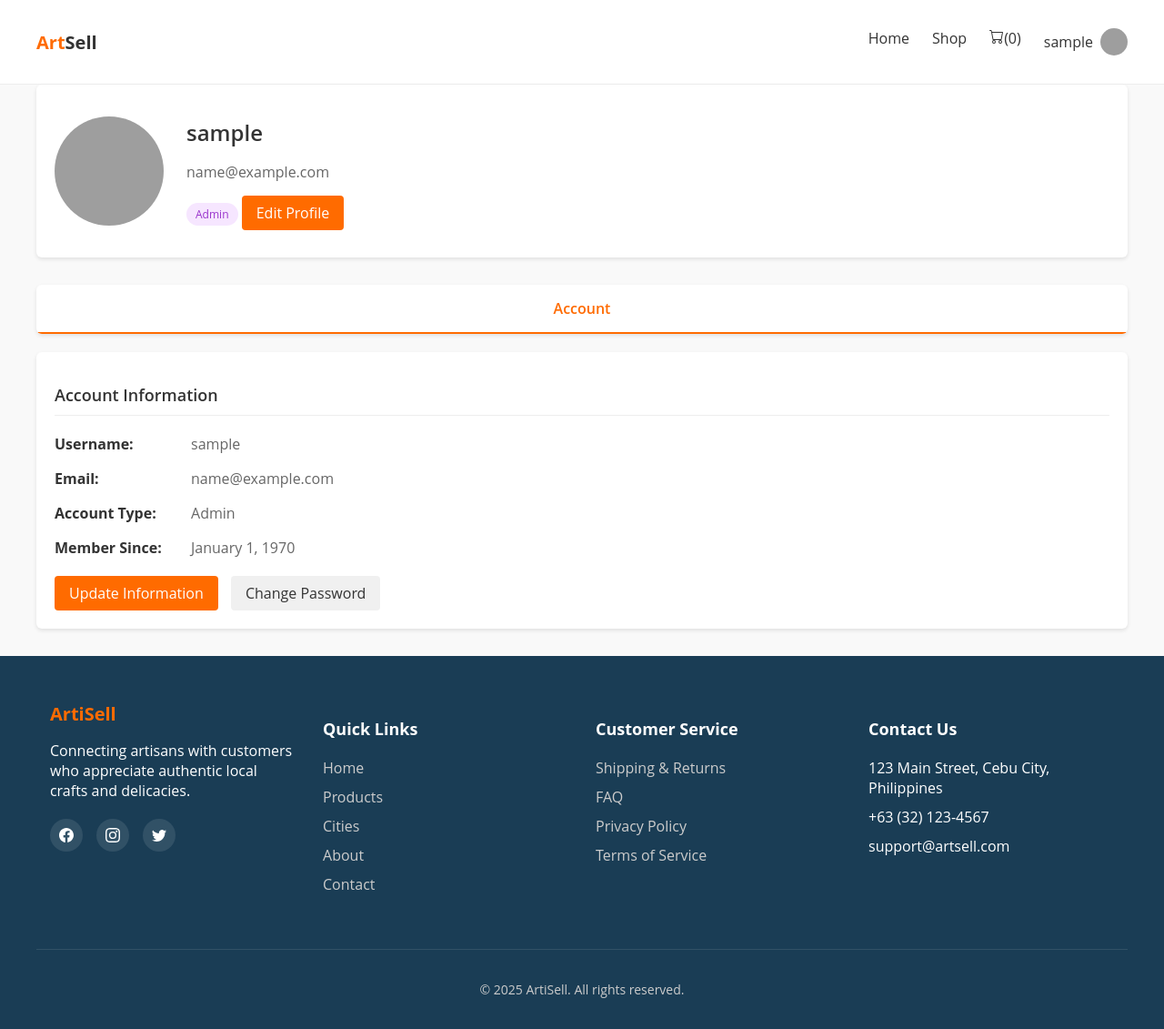
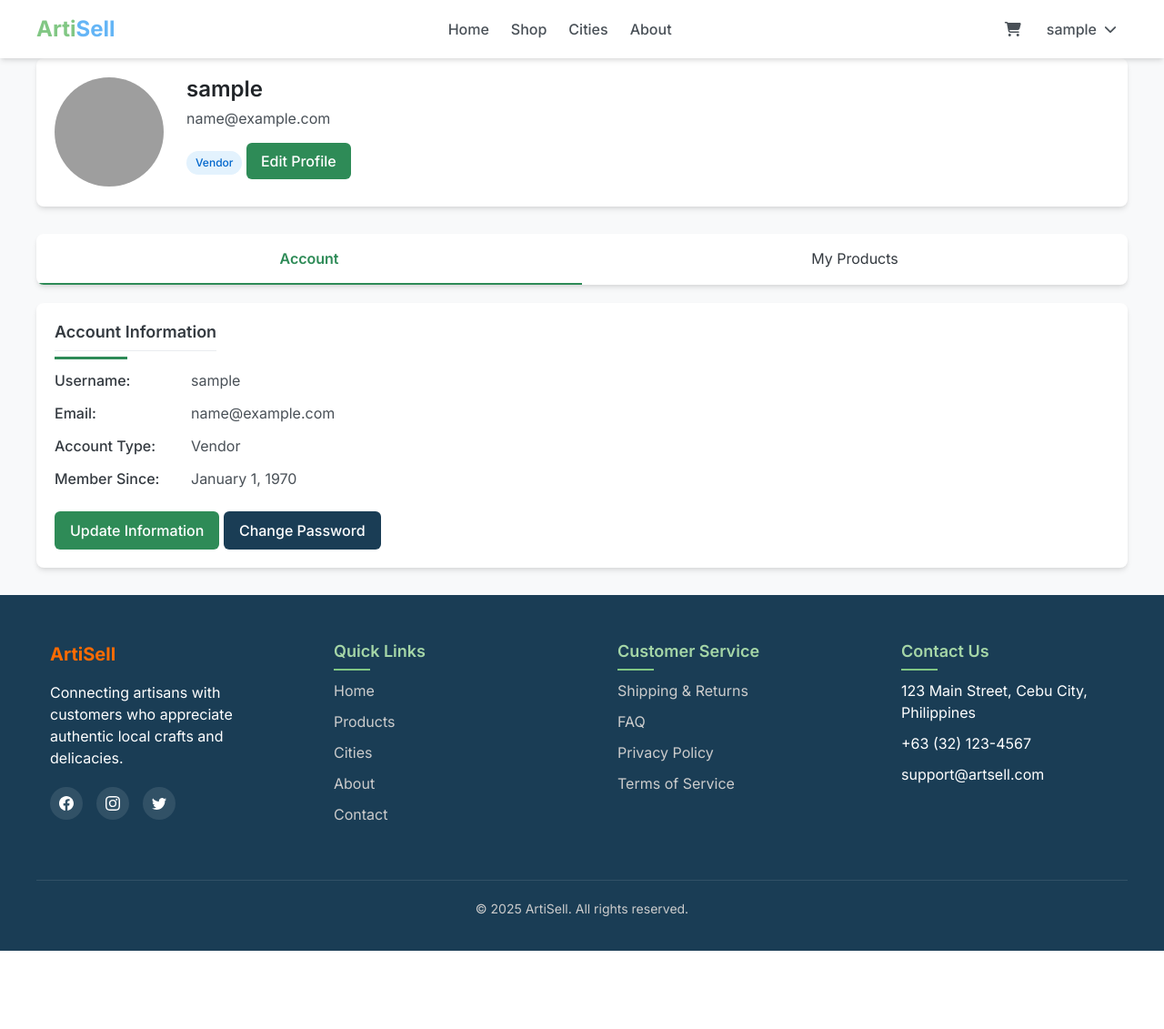
Before and after one commit to Escaflowne1995/Artisell, a PHP site: page /Artisell/profile.php in a window 1280 px wide. Shown: the whole page at 91% size. After the commit the page ends 1045 px from the top, so only its background shows below. Run offline with PHP 8.4, Linux system fonts and the light colour scheme; the visitor is signed in with stand-in values (Sample User, id 1); data comes from the database, SQL or seed files in the repository; grey boxes are pictures that could not be loaded.

Commit message:
11th commit

```diff
--- a/cart.php
+++ b/cart.php
@@ -113,7 +113,7 @@ if (!empty($_SESSION['cart'])) {
 <body>
     <header class="header">
         <div class="container header-inner">
-            <a href="index.php" class="logo">Arti<span class="text-primary">Sell</span></a>
+            <a href="index.php" class="logo">Arti<span class="text-blue-logo">Sell</span></a>
 
             <nav>
                 <ul class="nav-links">
--- a/css/modern.css
+++ b/css/modern.css
@@ -10,6 +10,7 @@
   --secondary: #1a3d55;       /* Deep blue */
   --secondary-light: #2c5a7c; /* Medium blue */
   --accent: #4fb3ff;
+  --blue: #0066cc;           /* Logo blue */
   --neutral-100: #ffffff;
   --neutral-200: #f8f9fa;
   --neutral-300: #e9ecef;
@@ -826,6 +827,7 @@ footer {
 .text-info { color: #17a2b8; }
 .text-green { color: var(--green-400); }
 .text-blue { color: var(--blue-400); }
+.text-blue-logo { color: var(--blue); }
 
 .bg-primary { background-color: var(--primary); }
 .bg-secondary { background-color: var(--secondary); }
--- a/profile.php
+++ b/profile.php
@@ -54,70 +54,13 @@ if ($role === 'vendor') {
 <head>
     <meta charset="UTF-8">
     <meta name="viewport" content="width=device-width, initial-scale=1.0">
-    <title>My Profile - ArtSell</title>
-    <link rel="stylesheet" href="css/styles.css">
+    <title>My Profile - ArtiSell</title>
+    <link rel="stylesheet" href="css/modern.css">
+    <link rel="stylesheet" href="https://cdnjs.cloudflare.com/ajax/libs/font-awesome/6.5.1/css/all.min.css">
+    <link rel="preconnect" href="https://fonts.googleapis.com">
+    <link rel="preconnect" href="https://fonts.gstatic.com" crossorigin>
+    <link href="https://fonts.googleapis.com/css2?family=Inter:wght@400;500;600;700&display=swap" rel="stylesheet">
     <style>
-        body {
-            background-color: #f9f9f9;
-            color: #333;
-            font-family: 'Open Sans', sans-serif;
-        }
-        .container {
-            max-width: 1200px;
-            margin: 0 auto;
-            padding: 0 20px;
-        }
-        header {
-            background: #fff;
-            padding: 15px 0;
-            border-bottom: 1px solid #eee;
-        }
-        .header-inner {
-            display: flex;
-            justify-content: space-between;
-            align-items: center;
-        }
-        .logo a {
-            color: #ff6b00;
-            text-decoration: none;
-            font-size: 20px;
-            font-weight: bold;
-        }
-        nav ul {
-            display: flex;
-            list-style: none;
-        }
-        nav ul li {
-            margin-left: 25px;
-        }
-        nav ul li a {
-            color: #333;
-            text-decoration: none;
-            font-weight: 500;
-        }
-        .profile-dropdown {
-            position: relative;
-        }
-        .profile-dropdown:hover .dropdown-content {
-            display: block;
-        }
-        .dropdown-content {
-            position: absolute;
-            right: 0;
-            background: #fff;
-            box-shadow: 0 2px 4px rgba(0,0,0,0.1);
-            border-radius: 4px;
-            min-width: 120px;
-        }
-        .dropdown-content a {
-            display: block;
-            padding: 10px 15px;
-            color: #333;
-            text-decoration: none;
-        }
-        .dropdown-content a:hover {
-            background: #f5f5f5;
-        }
         .profile-container {
             padding: 30px 0;
         }
@@ -125,10 +68,10 @@ if ($role === 'vendor') {
             display: flex;
             align-items: center;
             margin-bottom: 30px;
-            background: #fff;
+            background: var(--neutral-100);
             padding: 20px;
-            border-radius: 6px;
-            box-shadow: 0 2px 4px rgba(0,0,0,0.1);
+            border-radius: var(--radius-lg);
+            box-shadow: var(--shadow-md);
         }
         .profile-pic-large {
             width: 120px;
@@ -138,54 +81,54 @@ if ($role === 'vendor') {
             margin-right: 25px;
         }
         .profile-info h1 {
-            font-size: 24px;
+            font-size: var(--font-size-2xl);
             font-weight: 600;
             margin-bottom: 5px;
-            color: #333;
+            color: var(--neutral-900);
         }
         .profile-info p {
-            color: #666;
+            color: var(--neutral-700);
             margin-bottom: 15px;
         }
         .profile-role {
             display: inline-block;
             padding: 4px 10px;
-            background: #f0f0f0;
+            background: var(--neutral-200);
             border-radius: 20px;
             font-size: 12px;
             font-weight: 500;
-            color: #555;
+            color: var(--neutral-700);
             margin-bottom: 15px;
         }
         .profile-role.vendor {
-            background: #e6f7ff;
-            color: #0080ff;
+            background: var(--blue-100);
+            color: var(--blue);
         }
         .profile-role.admin {
-            background: #f6e6ff;
-            color: #9933cc;
+            background: var(--green-100);
+            color: var(--primary);
         }
         .edit-profile-btn {
             display: inline-block;
             padding: 8px 16px;
-            background: #ff6b00;
+            background: var(--primary);
             color: white;
             border: none;
-            border-radius: 4px;
+            border-radius: var(--radius-md);
             text-decoration: none;
             font-weight: 500;
             transition: background 0.3s ease;
         }
         .edit-profile-btn:hover {
-            background: #e65c00;
+            background: var(--primary-dark);
             text-decoration: none;
         }
         .profile-tabs {
             display: flex;
             margin-bottom: 20px;
-            background: #fff;
-            border-radius: 6px;
-            box-shadow: 0 2px 4px rgba(0,0,0,0.1);
+            background: var(--neutral-100);
+            border-radius: var(--radius-lg);
+            box-shadow: var(--shadow-md);
             overflow: hidden;
         }
         .profile-tab {
@@ -197,19 +140,19 @@ if ($role === 'vendor') {
             transition: all 0.3s ease;
         }
         .profile-tab.active {
-            border-bottom: 2px solid #ff6b00;
+            border-bottom: 2px solid var(--primary);
             font-weight: 600;
-            color: #ff6b00;
+            color: var(--primary);
         }
         .profile-tab:hover {
-            background: #f9f9f9;
+            background: var(--neutral-200);
         }
         .tab-content {
             display: none;
-            background: #fff;
+            background: var(--neutral-100);
             padding: 20px;
-            border-radius: 6px;
-            box-shadow: 0 2px 4px rgba(0,0,0,0.1);
+            border-radius: var(--radius-lg);
+            box-shadow: var(--shadow-md);
             margin-bottom: 30px;
         }
         .tab-content.active {
@@ -220,7 +163,24 @@ if ($role === 'vendor') {
             font-weight: 600;
             margin-bottom: 20px;
             padding-bottom: 10px;
-            border-bottom: 1px solid #eee;
+            border-bottom: 1px solid var(--neutral-300);
+            color: var(--neutral-800);
+        }
+        .account-info {
+            margin-bottom: 20px;
+        }
+        .account-info p {
+            display: flex;
+            margin-bottom: 12px;
+            color: var(--neutral-700);
+        }
+        .account-info strong {
+            width: 150px;
+            color: var(--neutral-800);
+            font-weight: 500;
+        }
+        .account-actions {
+            margin-top: 24px;
         }
         .orders-table {
             width: 100%;
@@ -229,11 +189,11 @@ if ($role === 'vendor') {
         .orders-table th, .orders-table td {
             padding: 12px 15px;
             text-align: left;
-            border-bottom: 1px solid #eee;
+            border-bottom: 1px solid var(--neutral-300);
         }
         .orders-table th {
             font-weight: 600;
-            color: #555;
+            color: var(--neutral-700);
         }
         .status-badge {
             display: inline-block;
@@ -247,150 +207,105 @@ if ($role === 'vendor') {
             color: #ffa500;
         }
         .status-shipped {
-            background: #e6f7ff;
-            color: #0080ff;
+            background: var(--blue-100);
+            color: var(--blue);
         }
         .status-delivered {
-            background: #e6ffe6;
-            color: #00cc00;
+            background: var(--green-100);
+            color: var(--primary);
         }
-        .no-items {
+        .status-cancelled {
+            background: #ffe6e6;
+            color: #ff4d4d;
+        }
+
+        /* Media Queries */
+        @media (max-width: 768px) {
+            .profile-header {
+                flex-direction: column;
                 text-align: center;
-            padding: 20px;
-            color: #666;
             }
-        .product-grid {
-            display: grid;
-            grid-template-columns: repeat(auto-fill, minmax(200px, 1fr));
-            gap: 20px;
-        }
-        .product-card {
-            background: #fff;
-            border-radius: 6px;
-            box-shadow: 0 2px 4px rgba(0,0,0,0.1);
-            overflow: hidden;
-            transition: transform 0.2s;
-        }
-        .product-card:hover {
-            transform: translateY(-5px);
-        }
-        .product-image {
-            height: 150px;
-            overflow: hidden;
-        }
-        .product-image img {
-            width: 100%;
-            height: 100%;
-            object-fit: cover;
-        }
-        .product-details {
-            padding: 15px;
-        }
-        .product-title {
-            font-weight: 600;
-            margin-bottom: 5px;
-            font-size: 14px;
-        }
-        .product-price {
-            color: #ff6b00;
-            font-weight: 600;
-            margin-bottom: 10px;
-        }
-        .product-actions {
-            display: flex;
-            gap: 10px;
-        }
-        .product-actions a {
-            flex: 1;
-            text-align: center;
-            padding: 6px 0;
-            font-size: 12px;
-            color: white;
-            border-radius: 4px;
-            text-decoration: none;
-        }
-        .edit-btn {
-            background: #3b5998;
-        }
-        .view-btn {
-            background: #33cc33;
-        }
-        .profile-link {
-            display: flex;
-            align-items: center;
-            gap: 8px;
-        }
-        .profile-pic {
-            width: 30px;
-            height: 30px;
-            border-radius: 50%;
-            object-fit: cover;
-        }
-        .account-info {
+            .profile-pic-large {
+                margin-right: 0;
                 margin-bottom: 20px;
             }
+            .profile-tabs {
+                flex-wrap: wrap;
+            }
+            .profile-tab {
+                flex: 1 0 100%;
+                padding: 12px;
+            }
             .account-info p {
-            display: flex;
-            margin-bottom: 10px;
-            color: #666;
+                flex-direction: column;
             }
             .account-info strong {
-            width: 150px;
-            color: #333;
+                width: 100%;
+                margin-bottom: 5px;
             }
-        .account-actions {
-            margin-top: 20px;
+            .orders-table {
+                display: block;
+                overflow-x: auto;
             }
-        .btn {
-            display: inline-block;
-            padding: 8px 16px;
-            border-radius: 4px;
-            text-decoration: none;
-            font-weight: 500;
-            margin-right: 10px;
-            transition: background 0.3s ease;
-        }
-        .btn-primary {
-            background: #ff6b00;
-            color: white;
-        }
-        .btn-secondary {
-            background: #f0f0f0;
-            color: #333;
-        }
-        .btn:hover {
-            opacity: 0.9;
         }
     </style>
 </head>
 <body>
-    <header>
+    <header class="header">
         <div class="container header-inner">
-            <div class="logo"><a href="#">Art<span style="color: #333;">Sell</span></a></div>
+            <a href="index.php" class="logo"><span class="text-green">Arti</span><span class="text-blue">Sell</span></a>
+
             <nav>
-                <ul>
-                    <li><a href="index.php">Home</a></li>
-                    <li><a href="shop.php">Shop</a></li>
-                    <?php if ($role === 'vendor'): ?>
-                        <li><a href="add_product.php">Add Product</a></li>
-                        <li><a href="vendor_products.php">My Products</a></li>
-                    <?php else: ?>
-                        <li><a href="cart.php"><svg xmlns="http://www.w3.org/2000/svg" width="16" height="16" fill="currentColor" class="bi bi-cart" viewBox="0 0 16 16">
-                        <path d="M0 1.5A.5.5 0 0 1 .5 1H2a.5.5 0 0 1 .485.379L2.89 3H14.5a.5.5 0 0 1 .491.592l-1.5 8A.5.5 0 0 1 13 12H4a.5.5 0 0 1-.491-.408L2.01 3.607 1.61 2H.5a.5.5 0 0 1-.5-.5M3.102 4l1.313 7h8.17l1.313-7zM5 12a2 2 0 1 0 0 4 2 2 0 0 0 0-4m7 0a2 2 0 1 0 0 4 2 2 0 0 0 0-4m-7 1a1 1 0 1 1 0 2 1 1 0 0 1 0-2m7 0a1 1 0 1 1 0 2 1 1 0 0 1 0-2"/>
-                        </svg>(<?php echo isset($_SESSION['cart']) ? count($_SESSION['cart']) : 0; ?>)</a></li>
-                    <?php endif; ?>
-                    <li class="profile-dropdown">
-                        <a href="profile.php" class="profile-link">
-                            <?php echo htmlspecialchars($username); ?>
-                            <img src="<?php echo htmlspecialchars($profile_picture); ?>" alt="Profile" class="profile-pic">
+                <ul class="nav-links">
+                    <li><a href="index.php" class="nav-link">Home</a></li>
+                    <li><a href="shop.php" class="nav-link">Shop</a></li>
+                    <li><a href="cities.php" class="nav-link">Cities</a></li>
+                    <li><a href="about.php" class="nav-link">About</a></li>
+                </ul>
+            </nav>
+
+            <div class="header-right">
+                <a href="cart.php" class="nav-link">
+                    <i class="fas fa-shopping-cart"></i>
+                    <?php
+                    $cart_count = 0;
+                    if (isset($_SESSION['cart'])) {
+                        foreach ($_SESSION['cart'] as $item) {
+                            $cart_count += isset($item['quantity']) ? $item['quantity'] : 1;
+                        }
+                    }
+                    if ($cart_count > 0) {
+                        echo "<span>($cart_count)</span>";
+                    }
+                    ?>
+                </a>
+
+                <?php if (isset($_SESSION["loggedin"]) && $_SESSION["loggedin"] === true): ?>
+                <div class="profile-dropdown">
+                    <a href="#" class="profile-link">
+                        <?php echo htmlspecialchars($_SESSION["username"]); ?> <i class="fas fa-chevron-down"></i>
                     </a>
                     <div class="dropdown-content">
-                            <a href="settings.php">Settings</a>
-                            <a href="logout.php">Logout</a>
+                        <a href="profile.php" class="dropdown-item">
+                            <i class="fas fa-user"></i> My Profile
+                        </a>
+                        <?php if ($_SESSION["role"] == "vendor"): ?>
+                        <a href="vendor_products.php" class="dropdown-item">
+                            <i class="fas fa-box"></i> My Products
+                        </a>
+                        <a href="vendor_inventory.php" class="dropdown-item">
+                            <i class="fas fa-clipboard-list"></i> Inventory
+                        </a>
+                        <?php endif; ?>
+                        <a href="logout.php" class="dropdown-item">
+                            <i class="fas fa-sign-out-alt"></i> Logout
+                        </a>
                     </div>
-                    </li>
-                </ul>
-            </nav>
+                </div>
+                <?php else: ?>
+                <a href="login.php" class="btn btn-primary">Login</a>
+                <?php endif; ?>
+            </div>
         </div>
     </header>
 
@@ -460,16 +375,16 @@ if ($role === 'vendor') {
                                         </span>
                                     </td>
                                     <td>
-                                        <a href="order_details.php?id=<?php echo $order['id']; ?>">View</a>
+                                        <a href="order_details.php?id=<?php echo $order['id']; ?>" class="text-primary">View</a>
                                     </td>
                                 </tr>
                             <?php endforeach; ?>
                         </tbody>
                     </table>
                 <?php else: ?>
-                    <div class="no-items">
-                        <p>You haven't placed any orders yet.</p>
-                        <p><a href="shop.php">Start shopping</a></p>
+                    <div class="text-center p-5">
+                        <p class="mb-3">You haven't placed any orders yet.</p>
+                        <a href="shop.php" class="btn btn-primary">Start shopping</a>
                     </div>
                 <?php endif; ?>
             </div>
@@ -482,25 +397,25 @@ if ($role === 'vendor') {
                 <?php if (!empty($products)): ?>
                     <div class="product-grid">
                         <?php foreach ($products as $product): ?>
-                            <div class="product-card">
-                                <div class="product-image">
+                            <div class="card">
+                                <div class="card-img">
                                     <img src="<?php echo htmlspecialchars($product['image']); ?>" alt="<?php echo htmlspecialchars($product['name']); ?>">
                                 </div>
-                                <div class="product-details">
-                                    <h3 class="product-title"><?php echo htmlspecialchars($product['name']); ?></h3>
-                                    <p class="product-price">₱<?php echo number_format($product['price'], 2); ?></p>
-                                    <div class="product-actions">
-                                        <a href="edit_product.php?id=<?php echo $product['id']; ?>" class="edit-btn">Edit</a>
-                                        <a href="shop.php?id=<?php echo $product['id']; ?>" class="view-btn">View</a>
+                                <div class="card-body">
+                                    <h3 class="card-title"><?php echo htmlspecialchars($product['name']); ?></h3>
+                                    <p class="card-price">₱<?php echo number_format($product['price'], 2); ?></p>
+                                    <div class="d-flex justify-content-between mt-3">
+                                        <a href="edit_product.php?id=<?php echo $product['id']; ?>" class="btn btn-secondary btn-sm">Edit</a>
+                                        <a href="shop.php?id=<?php echo $product['id']; ?>" class="btn btn-primary btn-sm">View</a>
                                     </div>
                                 </div>
                             </div>
                         <?php endforeach; ?>
                     </div>
                 <?php else: ?>
-                    <div class="no-items">
-                        <p>You haven't added any products yet.</p>
-                        <p><a href="add_product.php">Add your first product</a></p>
+                    <div class="text-center p-5">
+                        <p class="mb-3">You haven't added any products yet.</p>
+                        <a href="add_product.php" class="btn btn-primary">Add your first product</a>
                     </div>
                 <?php endif; ?>
             </div>
--- a/shop.php
+++ b/shop.php
@@ -415,6 +415,9 @@ foreach ($paginated_products as $key => $product) {
 
                                         <form action="add_to_cart.php" method="POST" style="flex-grow: 1;">
                                             <input type="hidden" name="product_id" value="<?php echo $product['id']; ?>">
+                                            <input type="hidden" name="quantity" value="1">
+                                            <input type="hidden" name="current_url" value="<?php echo $_SERVER['REQUEST_URI']; ?>">
+                                            <input type="hidden" name="redirect" value="shop.php">
                                             <button type="submit" class="btn btn-primary" style="width: 100%;" <?php echo $stock <= 0 ? 'disabled' : ''; ?>>
                                                 <i class="fas fa-cart-plus"></i> Add to Cart
                                             </button>
```
Also changed, not shown: about.php (+91 -62 lines), add_to_cart.php (+4 -8 lines), checkout.php (+44 -35 lines), product-details.php (+8 -8 lines). Lines whose indentation alone changed are shown as unchanged.
